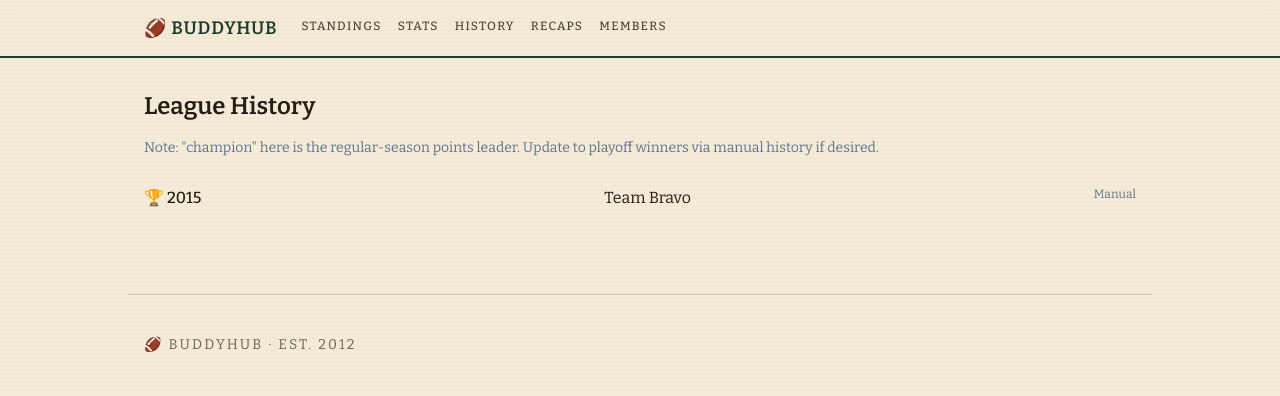
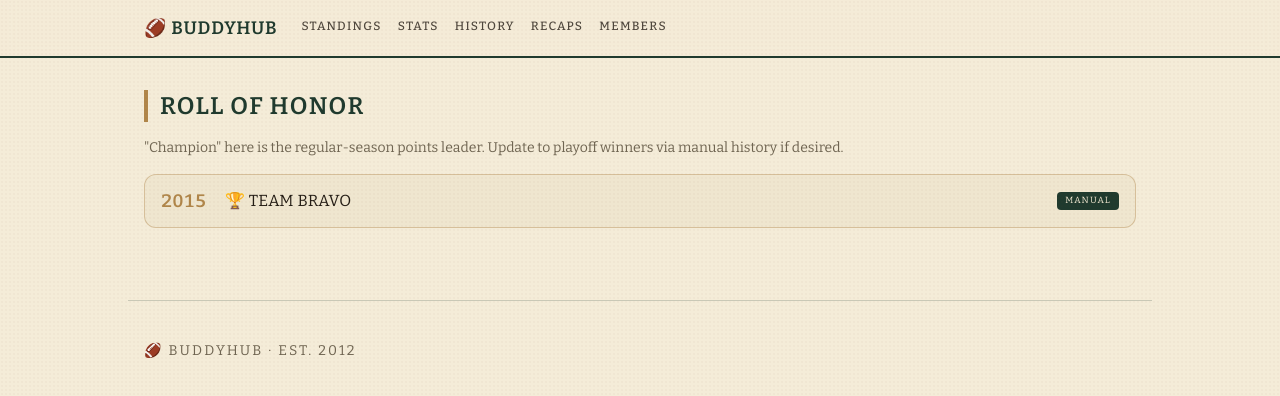
Before and after one commit to Dabemo83/BuddyHub, a Next.js app: page /history in a window 1280 px wide. Shown: the top 396 px of the page. Built offline with nearby package versions, Linux system fonts and the light colour scheme.

Commit message:
feat(design): clubhouse history ledger and recaps

```diff
--- a/app/history/page.tsx
+++ b/app/history/page.tsx
@@ -1,6 +1,7 @@
 import { loadAllSeasons } from "@/lib/seasons";
 import { standings } from "@/lib/stats/team-stats";
 import { getManualHistory } from "@/lib/content/history";
+import SectionHeading from "@/app/components/SectionHeading";
 
 export const dynamic = "force-dynamic";
 
@@ -19,16 +20,28 @@ export default async function HistoryPage() {
 
   return (
     <div>
-      <h1 className="text-2xl font-bold mb-4">League History</h1>
-      <p className="text-sm text-slate-500 mb-4">
-        Note: &quot;champion&quot; here is the regular-season points leader. Update to playoff winners via manual history if desired.
+      <SectionHeading>Roll of Honor</SectionHeading>
+      <p className="text-sm text-muted mb-4">
+        &quot;Champion&quot; here is the regular-season points leader. Update to playoff winners via manual history if desired.
       </p>
-      <ul className="divide-y divide-slate-800">
+      <ul className="rounded-xl bg-paper-2 border border-brass/40 overflow-hidden">
         {all.map((r) => (
-          <li key={`${r.year}-${r.source}`} className="py-3 flex justify-between">
-            <span className="font-medium">🏆 {r.year}</span>
-            <span>{r.champion}</span>
-            <span className="text-xs text-slate-500">{r.source}</span>
+          <li
+            key={`${r.year}-${r.source}`}
+            className="flex items-center justify-between px-4 py-3 border-b border-brass/15 last:border-0"
+          >
+            <span className="text-brass text-lg font-bold w-16" style={{ fontFamily: "var(--font-display)", fontVariantNumeric: "tabular-nums" }}>
+              {r.year}
+            </span>
+            <span className="flex-1 uppercase tracking-[0.02em]" style={{ fontFamily: "var(--font-display)" }}>
+              🏆 {r.champion}
+            </span>
+            <span
+              className="text-[9px] uppercase tracking-[0.14em] text-cream bg-forest rounded px-2 py-0.5"
+              style={{ fontFamily: "var(--font-display)" }}
+            >
+              {r.source}
+            </span>
           </li>
         ))}
       </ul>
--- a/app/recaps/[slug]/page.tsx
+++ b/app/recaps/[slug]/page.tsx
@@ -2,7 +2,6 @@ import { notFound } from "next/navigation";
 import { getRecap, getRecaps } from "@/lib/content/recaps";
 import { fetchSeason } from "@/lib/espn/client";
 import { weeklyAwards } from "@/lib/stats/awards";
-import StatCard from "@/app/components/StatCard";
 
 export function generateStaticParams() {
   return getRecaps().map((r) => ({ slug: r.slug }));
@@ -21,23 +20,31 @@ export default async function RecapPage({ params }: { params: Promise<{ slug: st
     const a = weeklyAwards(season, recap.week);
     const nameFor = (id: number) => season.teams.find((t) => t.id === id)?.name ?? `Team ${id}`;
     awardsBlock = (
-      <div className="grid grid-cols-1 sm:grid-cols-3 gap-4 my-6">
-        <StatCard emoji="🏆" label="Top scorer" value={nameFor(a.topScorer.teamId)} sub={`${a.topScorer.score.toFixed(1)} pts`} />
-        <StatCard emoji="💥" label="Biggest blowout" value={nameFor(a.biggestBlowout.winnerTeamId)} sub={`by ${a.biggestBlowout.margin.toFixed(1)} over ${nameFor(a.biggestBlowout.loserTeamId)}`} />
-        <StatCard emoji="😬" label="Loser of the week" value={nameFor(a.loser.teamId)} sub={`${a.loser.score.toFixed(1)} pts`} />
+      <div className="flex flex-wrap gap-2 my-6">
+        <span className="rounded-full bg-forest text-cream text-sm px-4 py-1.5 border border-brass/60">
+          🏆 <b style={{ fontFamily: "var(--font-display)" }}>{nameFor(a.topScorer.teamId)}</b> · {a.topScorer.score.toFixed(1)} pts
+        </span>
+        <span className="rounded-full bg-forest text-cream text-sm px-4 py-1.5 border border-brass/60">
+          💥 <b style={{ fontFamily: "var(--font-display)" }}>{nameFor(a.biggestBlowout.winnerTeamId)}</b> by {a.biggestBlowout.margin.toFixed(1)}
+        </span>
+        <span className="rounded-full bg-forest text-cream text-sm px-4 py-1.5 border border-brass/60">
+          😬 <b style={{ fontFamily: "var(--font-display)" }}>{nameFor(a.loser.teamId)}</b> · {a.loser.score.toFixed(1)} pts
+        </span>
       </div>
     );
   } catch (e) {
     console.error("weeklyAwards failed for", slug, e);
-    awardsBlock = <p className="text-sm text-slate-500 my-6">Awards unavailable (ESPN data not reachable for this week).</p>;
+    awardsBlock = <p className="text-sm text-muted my-6">Awards unavailable (ESPN data not reachable for this week).</p>;
   }
 
   return (
-    <article className="max-w-none space-y-4">
-      <h1 className="text-2xl font-bold">{recap.title}</h1>
-      <div className="text-xs text-slate-500">{recap.date}</div>
+    <article className="max-w-none">
+      <h1 className="text-3xl font-bold text-forest uppercase" style={{ fontFamily: "var(--font-display)" }}>
+        {recap.title}
+      </h1>
+      <div className="text-xs text-muted">{recap.date}</div>
       {awardsBlock}
-      <p className="whitespace-pre-wrap">{recap.body}</p>
+      <p className="whitespace-pre-wrap leading-relaxed">{recap.body}</p>
     </article>
   );
 }
--- a/app/recaps/page.tsx
+++ b/app/recaps/page.tsx
@@ -1,18 +1,25 @@
 import Link from "next/link";
 import { getRecaps } from "@/lib/content/recaps";
+import SectionHeading from "@/app/components/SectionHeading";
 
 export default function RecapsPage() {
   const recaps = getRecaps();
   return (
     <div>
-      <h1 className="text-2xl font-bold mb-4">Weekly Recaps</h1>
-      {recaps.length === 0 && <p className="text-slate-400">No recaps yet.</p>}
+      <SectionHeading>Weekly Recaps</SectionHeading>
+      {recaps.length === 0 && <p className="text-muted">No recaps yet.</p>}
       {recaps.length > 0 && (
         <ul className="space-y-3">
           {recaps.map((r) => (
-            <li key={r.slug} className="bg-slate-800 rounded-xl p-4">
-              <Link href={`/recaps/${r.slug}`} className="font-semibold hover:text-emerald-400">{r.title}</Link>
-              <div className="text-xs text-slate-500">{r.date}</div>
+            <li key={r.slug} className="rounded-xl bg-paper-2 border border-brass/40 p-4 hover:-translate-y-0.5 transition-transform">
+              <Link
+                href={`/recaps/${r.slug}`}
+                className="font-semibold text-forest hover:text-brass"
+                style={{ fontFamily: "var(--font-display)" }}
+              >
+                {r.title}
+              </Link>
+              <div className="text-xs text-muted">{r.date}</div>
             </li>
           ))}
         </ul>
```
